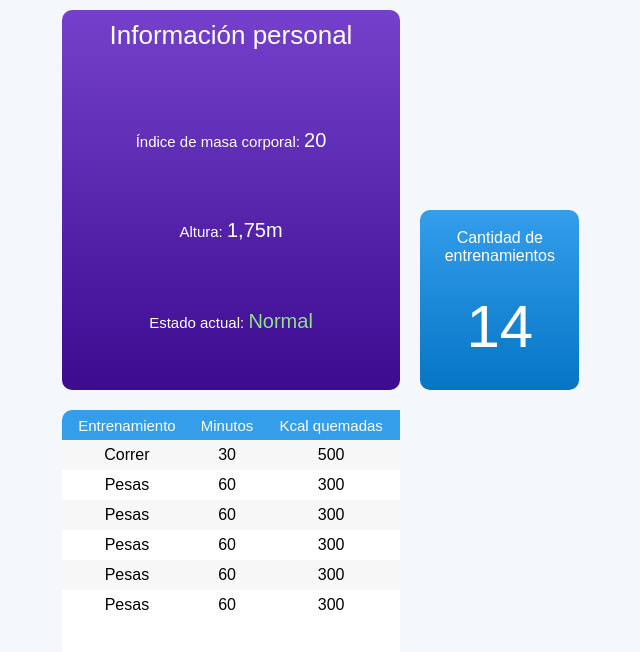
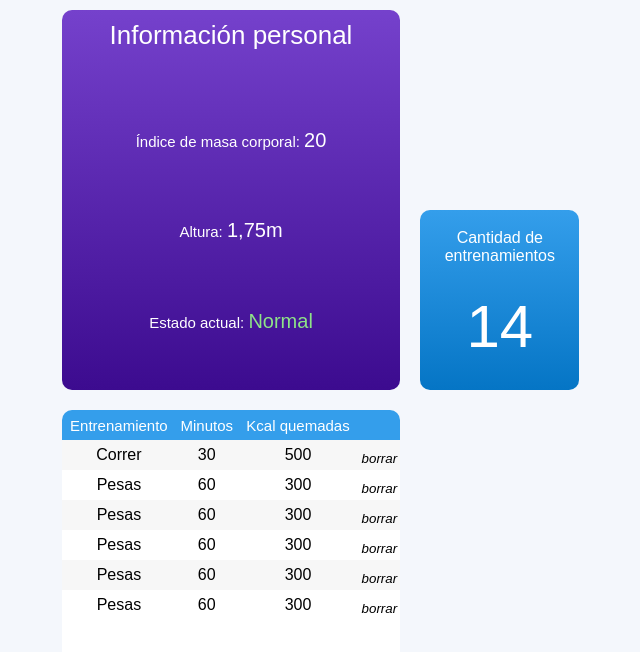
Before and after one commit to marisol-martinez/TallerReact, a React (Create React App) app in the folder entregaGit/: page /dashboard in a window 1280 px wide. Shown: the top 652 px of the page, without its empty margins (153-793 px from the left). Built offline with nearby package versions, Linux system fonts and the light colour scheme; no server answers.

Commit message:
se crea componente EliminarEntrenamiento

```diff
--- a/entregaGit/src/Componentes/AgregarEntrenamiento.js
+++ b/entregaGit/src/Componentes/AgregarEntrenamiento.js
@@ -1,5 +1,30 @@
 //btn con signo de mas para agregar un entrenamiento
 const AgregarEntrenamiento = () => {
+
+    //Save training
+    //https://trainning-rest-api.herokuapp.com/v1/trainings
+    var myHeaders = new Headers();
+    myHeaders.append("Authorization", "e0755d89bd8e0b787f7028c6e2ca1399");
+
+    var raw = {
+        "minutes": 15,
+        "trainning_type": 1,
+        "user_id": 31,
+        "weight": 10
+    };
+
+    var requestOptions = {
+    method: 'POST',
+    headers: myHeaders,
+    body: raw,
+    redirect: 'follow'
+    };
+
+    fetch("https://trainning-rest-api.herokuapp.com/v1/trainings", requestOptions)
+    .then(response => response.text())
+    .then(result => console.log(result))
+    .catch(error => console.log('error', error));
+
     const agregar = (e) => {
 
     };
--- /dev/null
+++ b/entregaGit/src/Componentes/EliminarEntrenamiento.js
@@ -0,0 +1,31 @@
+const EliminarEntrenamiento = () => {
+     //Delete training
+    //https://trainning-rest-api.herokuapp.com/v1/users/31/trainings/21
+    var myHeaders = new Headers();
+    myHeaders.append("Authorization", "e0755d89bd8e0b787f7028c6e2ca1399");
+
+    var requestOptions = {
+    method: 'DELETE',
+    headers: myHeaders,
+    redirect: 'follow'
+    };
+
+    fetch("https://trainning-rest-api.herokuapp.com/v1/users/31/trainings/21", requestOptions)
+    .then(response => response.text())
+    .then(result => console.log(result))
+    .catch(error => console.log('error', error));
+
+    const eliminarEntr = (e) => {
+        console.log();
+      }
+
+    return (
+        <td>
+            <button onClick={eliminarEntr}>
+                <i data-feather="trash-2">borrar</i>
+            </button>
+        </td>
+)
+}
+
+export default EliminarEntrenamiento
--- a/entregaGit/src/Componentes/ListaEntrenamiento.js
+++ b/entregaGit/src/Componentes/ListaEntrenamiento.js
@@ -1,3 +1,5 @@
+import EliminarEntrenamiento from "./EliminarEntrenamiento"
+
 //contenedor de lista de entrenamientos
 const ListaEntrenamiento = () => {
 
@@ -14,61 +16,37 @@ const ListaEntrenamiento = () => {
                     <td>Correr</td>
                     <td>30</td>
                     <td>500</td>
-                    <td>
-                        <button>
-                            <i data-feather="trash-2"></i>
-                        </button>
-                    </td>
+                    <EliminarEntrenamiento/>
                 </tr>
                 <tr>
                     <td>Pesas</td>
                     <td>60</td>
                     <td>300</td>
-                    <td>
-                        <button>
-                            <i data-feather="trash-2"></i>
-                        </button>
-                    </td>
+                    <EliminarEntrenamiento/>
                 </tr>
                 <tr>
                     <td>Pesas</td>
                     <td>60</td>
                     <td>300</td>
-                    <td>
-                        <button>
-                            <i data-feather="trash-2"></i>
-                        </button>
-                    </td>
+                    <EliminarEntrenamiento/>
                 </tr>
                 <tr>
                     <td>Pesas</td>
                     <td>60</td>
                     <td>300</td>
-                    <td>
-                        <button>
-                            <i data-feather="trash-2"></i>
-                        </button>
-                    </td>
+                    <EliminarEntrenamiento/>
                 </tr>
                 <tr>
                     <td>Pesas</td>
                     <td>60</td>
                     <td>300</td>
-                    <td>
-                        <button>
-                            <i data-feather="trash-2"></i>
-                        </button>
-                    </td>
+                    <EliminarEntrenamiento/>
                 </tr>
                 <tr>
                     <td>Pesas</td>
                     <td>60</td>
                     <td>300</td>
-                    <td>
-                        <button>
-                            <i data-feather="trash-2"></i>
-                        </button>
-                    </td>
+                    <EliminarEntrenamiento/>
                 </tr>
             </table>
         </div>
```
Also changed, not shown: entregaGit/src/Componentes/Servicios.js (+0 -41 lines).
